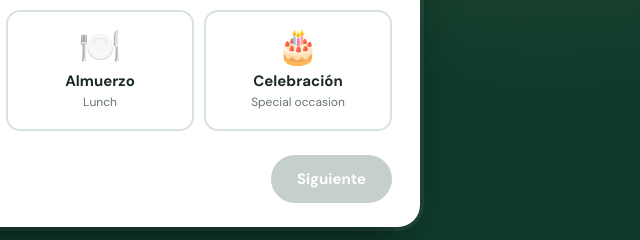
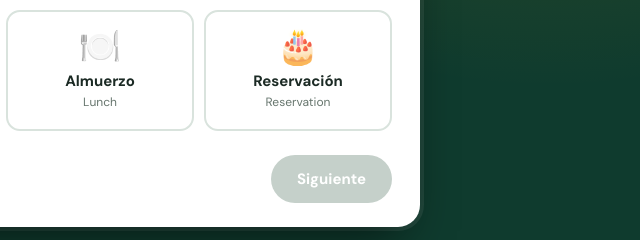
Before and after one commit to CortezCuzcoAngel/encuestaSumaqWasi, a plain HTML site: page index.html in a window 1280 px wide. Shown: the part 461-701 px from the top of the page, 540-1180 px from the left. Drawn offline with nearby package versions, Linux system fonts and the light colour scheme.

Commit message:
Update index.html

```diff
--- a/index.html
+++ b/index.html
@@ -161,7 +161,7 @@
     const PREGUNTAS = [
     { id:"momento", tipo:"uno", req:true,
         t:"¿Qué momento disfrutaste con nosotros?", en:"What brought you in today?",
-        o:[["Desayuno","☕","Desayuno","Breakfast"],["Almuerzo","🍽️","Almuerzo","Lunch"],["Celebración","🎂","Celebración","Special occasion"]] },
+        o:[["Desayuno","☕","Desayuno","Breakfast"],["Almuerzo","🍽️","Almuerzo","Lunch"],["Reservación","🎂","Reservación","Reservation"]] },
     { id:"atencion", tipo:"uno", req:true,
         t:"¿Cómo fue la atención del personal?", en:"How was the service?",
         o:[["Excelente","🤩","Excelente","Excellent"],["Buena","🙂","Buena","Good"],["Regular","😐","Regular","Fair"],["Mala","😖","Mala","Poor"]] },
```
